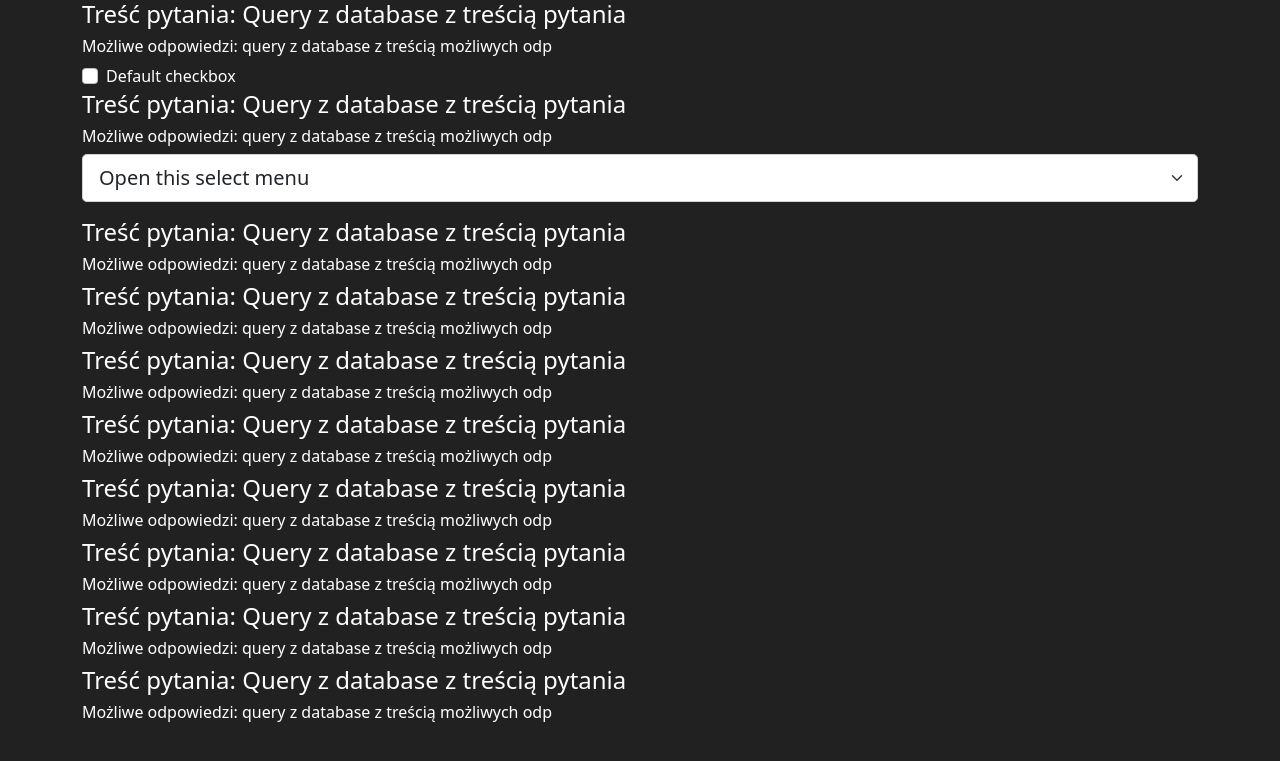
After one commit to drachu/website_polling, a Flask app: page /form in a window 1280 px wide. The commit adds this page. Shown: the top 761 px of the page. Run offline with Flask 2, Linux system fonts and the light colour scheme; parts of the project's set-up code (start-up, migrations or seed data) failed here and were passed over; some libraries are stand-ins or nearby versions.

Commit message:
forms, .htmls

```diff
--- a/website/__init__.py
+++ b/website/__init__.py
@@ -2,7 +2,7 @@ from flask import Flask
 from flask_sqlalchemy import SQLAlchemy
 
 app = Flask(__name__)
-app.config['SQLALCHEMY_DATABASE_URI'] = 'sqlite:///market.db'
+app.config['SQLALCHEMY_DATABASE_URI'] = 'sqlite:///database.db'
 app.config['SECRET_KEY'] = '64ceda6a59a769a1515de081'
 
 db = SQLAlchemy(app)
--- a/website/routes.py
+++ b/website/routes.py
@@ -6,6 +6,11 @@ from flask import render_template
 def home_page():
     return render_template('home.html')
 
-@app.route('/form')
+@app.route('/form',methods=['GET', 'POST'])
 def form_page():
     return render_template('form.html')
+
+
+@app.route('/thanks')
+def thanks_page():
+    return render_template('thanks.html')
--- /dev/null
+++ b/website/templates/base.html
@@ -0,0 +1,50 @@
+<!doctype html>
+<html lang="en">
+    <head>
+        <!-- Required meta tags -->
+        <meta charset="utf-8" />
+        <meta name="viewport" content="width=device-width, initial-scale=1" />
+
+        <!-- Bootstrap CSS -->
+        <link
+          href="https://cdn.jsdelivr.net/npm/bootstrap@5.1.3/dist/css/bootstrap.min.css"
+          rel="stylesheet"
+          integrity="sha384-1BmE4kWBq78iYhFldvKuhfTAU6auU8tT94WrHftjDbrCEXSU1oBoqyl2QvZ6jIW3"
+          crossorigin="anonymous"
+        />
+        <!-- Style CSS -->
+        <link
+          rel="stylesheet"
+          type="text/css"
+          href="{{url_for('static', filename='/styles/style.css')}}"
+        />
+        <title>
+            {% block title %}
+            {% endblock %}
+         </title>
+
+        <title>Strona główna</title>
+      </head>
+   <body>
+      <!-- Future Content here -->
+      {% block content %}
+      {% endblock %}
+      <!-- Optional JavaScript -->
+      <script
+      src="https://cdn.jsdelivr.net/npm/bootstrap@5.1.3/dist/js/bootstrap.bundle.min.js"
+      integrity="sha384-ka7Sk0Gln4gmtz2MlQnikT1wXgYsOg+OMhuP+IlRH9sENBO0LRn5q+8nbTov4+1p"
+      crossorigin="anonymous"
+    ></script>
+      <!-- jQuery first, then Popper.js, then Bootstrap JS -->
+      <script src='https://kit.fontawesome.com/a076d05399.js'></script>
+      <script src="https://code.jquery.com/jquery-3.5.1.slim.min.js" integrity="sha384-DfXdz2htPH0lsSSs5nCTpuj/zy4C+OGpamoFVy38MVBnE+IbbVYUew+OrCXaRkfj" crossorigin="anonymous"></script>
+      <script src="https://cdn.jsdelivr.net/npm/popper.js@1.16.1/dist/umd/popper.min.js" integrity="sha384-9/reFTGAW83EW2RDu2S0VKaIzap3H66lZH81PoYlFhbGU+6BZp6G7niu735Sk7lN" crossorigin="anonymous"></script>
+      <script src="https://stackpath.bootstrapcdn.com/bootstrap/4.5.2/js/bootstrap.min.js" integrity="sha384-B4gt1jrGC7Jh4AgTPSdUtOBvfO8shuf57BaghqFfPlYxofvL8/KUEfYiJOMMV+rV" crossorigin="anonymous"></script>
+   </body>
+   <style>
+      body {
+      background-color: #212121;
+      color: white
+      }
+   </style>
+</html>
--- /dev/null
+++ b/website/templates/form.html
@@ -0,0 +1,102 @@
+{% extends 'base.html' %}
+{% block title %}
+Pytania
+{% endblock %}
+
+{% block content %}
+
+<div class="container">
+
+<div class="row">
+    <div class="col">
+        <div class="question_text"><h4>Treść pytania: Query z database z treścią pytania</h4></div>
+        <div class="answer"><h6>Możliwe odpowiedzi: query z database z treścią możliwych odp</h6>
+
+                <!-- for -->
+            <div class="form-check">
+                <input class="form-check-input" type="checkbox" value="" id="flexCheckDefault">
+                <label class="form-check-label" for="flexCheckDefault">
+                  Default checkbox
+                </label>
+              </div>
+        </div>
+
+
+    </div>
+</div>
+
+
+
+<div class="row">
+    <div class="col">
+        <div class="question_text"><h4>Treść pytania: Query z database z treścią pytania</h4></div>
+        <div class="answer"><h6>Możliwe odpowiedzi: query z database z treścią możliwych odp</h6>
+            <select class="form-select form-select-lg mb-3" aria-label=".form-select-lg example">
+                <option selected>Open this select menu</option>
+                <option value="1">One</option>
+                <option value="2">Two</option>
+                <option value="3">Three</option>
+              </select>
+        </div>
+    </div>
+</div>
+<div class="row">
+    <div class="col">
+        <div class="question_text"><h4>Treść pytania: Query z database z treścią pytania</h4></div>
+        <div class="answer"><h6>Możliwe odpowiedzi: query z database z treścią możliwych odp</h6></div>
+    </div>
+</div>
+<div class="row">
+    <div class="col">
+        <div class="question_text"><h4>Treść pytania: Query z database z treścią pytania</h4></div>
+        <div class="answer"><h6>Możliwe odpowiedzi: query z database z treścią możliwych odp</h6></div>
+    </div>
+</div>
+<div class="row">
+    <div class="col">
+        <div class="question_text"><h4>Treść pytania: Query z database z treścią pytania</h4></div>
+        <div class="answer"><h6>Możliwe odpowiedzi: query z database z treścią możliwych odp</h6></div>
+    </div>
+</div>
+<div class="row">
+    <div class="col">
+        <div class="question_text"><h4>Treść pytania: Query z database z treścią pytania</h4></div>
+        <div class="answer"><h6>Możliwe odpowiedzi: query z database z treścią możliwych odp</h6></div>
+    </div>
+</div>
+<div class="row">
+    <div class="col">
+        <div class="question_text"><h4>Treść pytania: Query z database z treścią pytania</h4></div>
+        <div class="answer"><h6>Możliwe odpowiedzi: query z database z treścią możliwych odp</h6></div>
+    </div>
+</div>
+<div class="row">
+    <div class="col">
+        <div class="question_text"><h4>Treść pytania: Query z database z treścią pytania</h4></div>
+        <div class="answer"><h6>Możliwe odpowiedzi: query z database z treścią możliwych odp</h6></div>
+    </div>
+</div>
+<div class="row">
+    <div class="col">
+        <div class="question_text"><h4>Treść pytania: Query z database z treścią pytania</h4></div>
+        <div class="answer"><h6>Możliwe odpowiedzi: query z database z treścią możliwych odp</h6></div>
+    </div>
+</div>
+<div class="row">
+    <div class="col">
+        <div class="question_text"><h4>Treść pytania: Query z database z treścią pytania</h4></div>
+        <div class="answer"><h6>Możliwe odpowiedzi: query z database z treścią możliwych odp</h6></div>
+    </div>
+</div>
+
+</div>
+
+
+<div class="submit_answers">
+
+
+</div>
+
+</div>
+
+{% endblock %}
```
Also changed, not shown: website/forms.py (added, +13 -0 lines), website/templates/home.html (+6 -37 lines).
